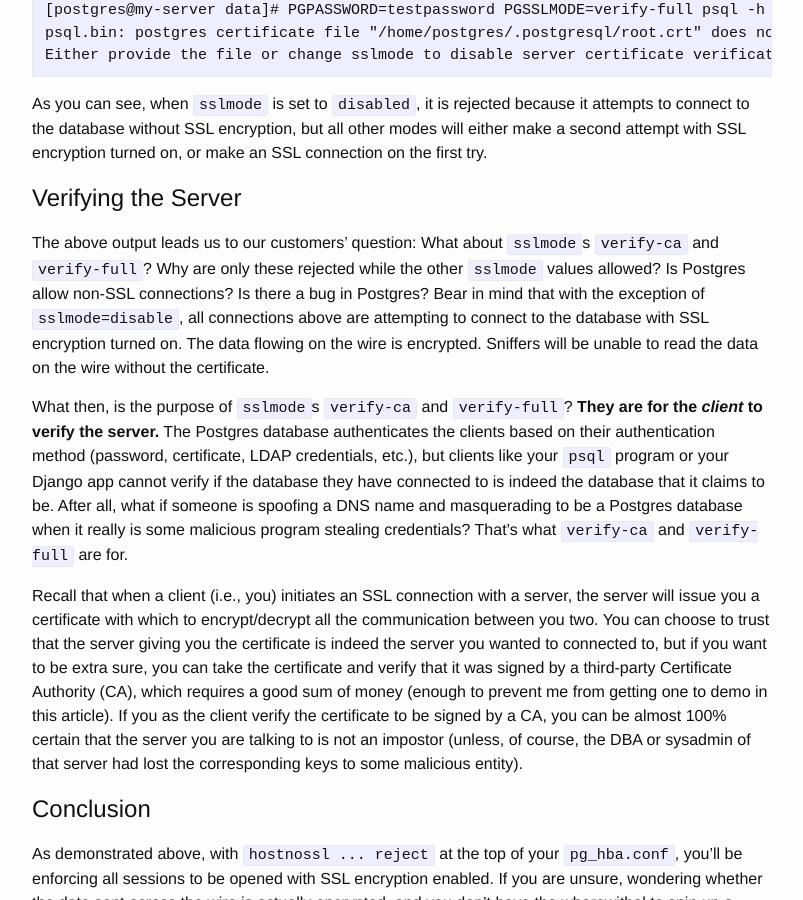
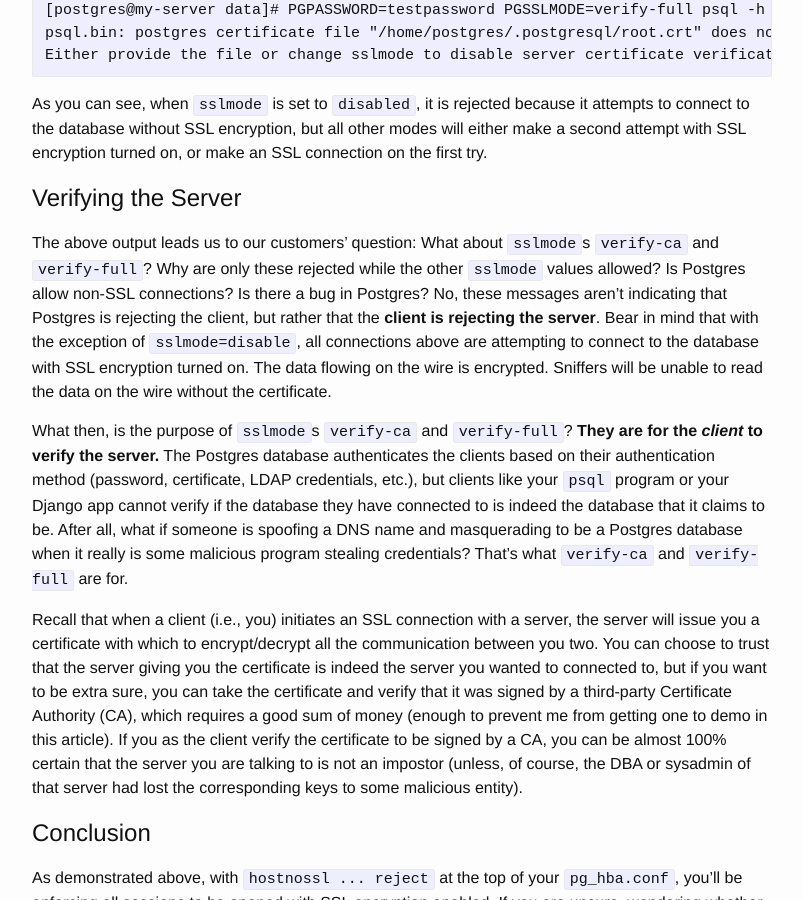
Before and after one commit to richyen/richyen.github.io, a Jekyll site: the page built from _posts/2020-05-15-how-to-spot-an-impostor.markdown, in a window 1280 px wide and 900 px high, scrolled down 2591 px. Shown: the whole window, without its empty margins (238-1041 px from the left). Built offline with Jekyll 4.4.1, drawn with Linux system fonts in a browser that asks for light colours; comment, search, counter and statistics services are not loaded.

Commit message:
add extra clarification sentence

```diff
--- a/_posts/2020-05-15-how-to-spot-an-impostor.markdown
+++ b/_posts/2020-05-15-how-to-spot-an-impostor.markdown
@@ -73,7 +73,7 @@ Either provide the file or change sslmode to disable server certificate verifica
 As you can see, when `sslmode` is set to `disabled`, it is rejected because it attempts to connect to the database without SSL encryption, but all other modes will either make a second attempt with SSL encryption turned on, or make an SSL connection on the first try.
 
 # Verifying the Server
-The above output leads us to our customers' question: What about `sslmode`s `verify-ca` and `verify-full`?  Why are only these rejected while the other `sslmode` values allowed?  Is Postgres allow non-SSL connections?  Is there a bug in Postgres?  Bear in mind that with the exception of `sslmode=disable`, all connections above are attempting to connect to the database with SSL encryption turned on.  The data flowing on the wire is encrypted.  Sniffers will be unable to read the data on the wire without the certificate.
+The above output leads us to our customers' question: What about `sslmode`s `verify-ca` and `verify-full`?  Why are only these rejected while the other `sslmode` values allowed?  Is Postgres allow non-SSL connections?  Is there a bug in Postgres?  No, these messages aren't indicating that Postgres is rejecting the client, but rather that the **client is rejecting the server**.  Bear in mind that with the exception of `sslmode=disable`, all connections above are attempting to connect to the database with SSL encryption turned on.  The data flowing on the wire is encrypted.  Sniffers will be unable to read the data on the wire without the certificate.
 
 What then, is the purpose of `sslmode`s `verify-ca` and `verify-full`?  **They are for the _client_ to verify the server.**  The Postgres database authenticates the clients based on their authentication method (password, certificate, LDAP credentials, etc.), but clients like your `psql` program or your Django app cannot verify if the database they have connected to is indeed the database that it claims to be.  After all, what if someone is spoofing a DNS name and masquerading to be a Postgres database when it really is some malicious program stealing credentials?  That's what `verify-ca` and `verify-full` are for.
 
```
